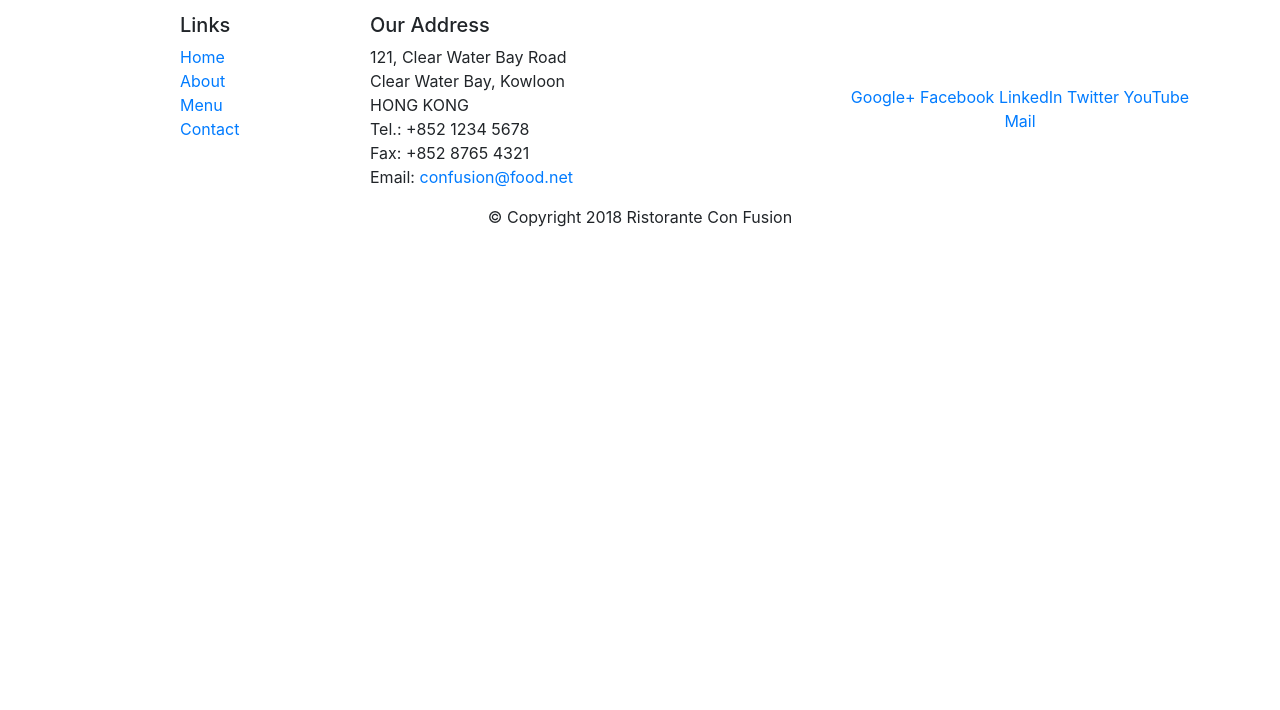
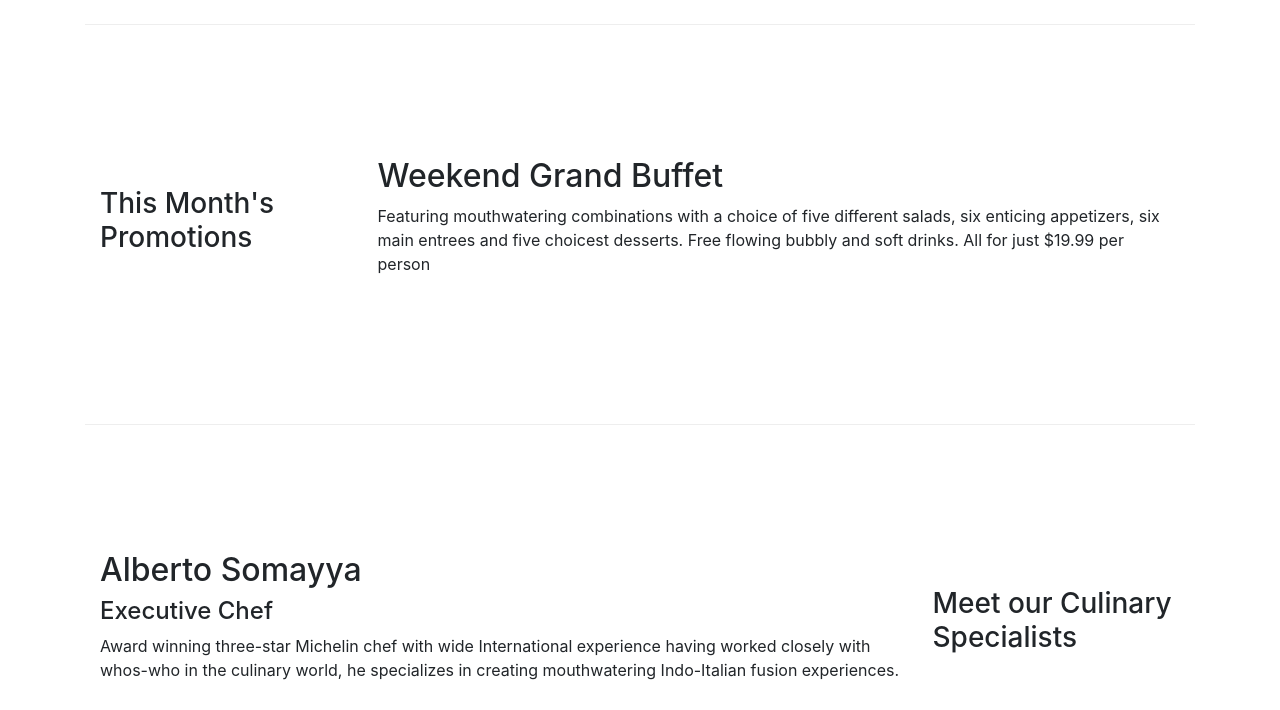
Before and after one commit to cmlmanni/conFusion, a website: page index.html in a window 1280 px wide. Shown: the part 659-1369 px from the top of the page. Before the commit the page ends 904 px from the top, so only its background shows below. Drawn offline with nearby package versions, Linux system fonts and the light colour scheme.

Commit message:
Bootstrap Grid Part 2

```diff
--- a/index.html
+++ b/index.html
@@ -2,8 +2,6 @@
 <html lang="en">
 
 <head>
-    <link href="css/styles.css" rel="stylesheet">
-
     <!-- Required meta tags always come first -->
     <meta charset="utf-8">
     <meta name="viewport" content="width=device-width, initial-scale=1, shrink-to-fit=no">
@@ -11,6 +9,8 @@
 
     <!-- Bootstrap CSS -->
     <link rel="stylesheet" href="node_modules/bootstrap/dist/css/bootstrap.min.css">
+    <link rel="stylesheet" href="css/style.css" >
+
     <title>Ristorante Con Fusion</title>
 </head>
 
```
